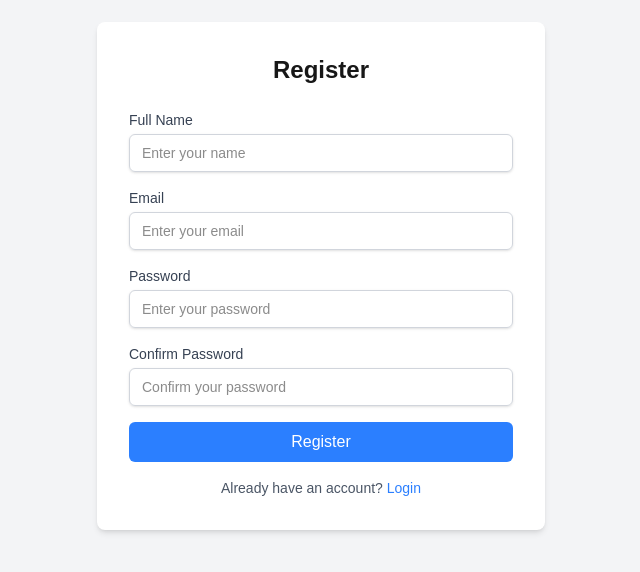
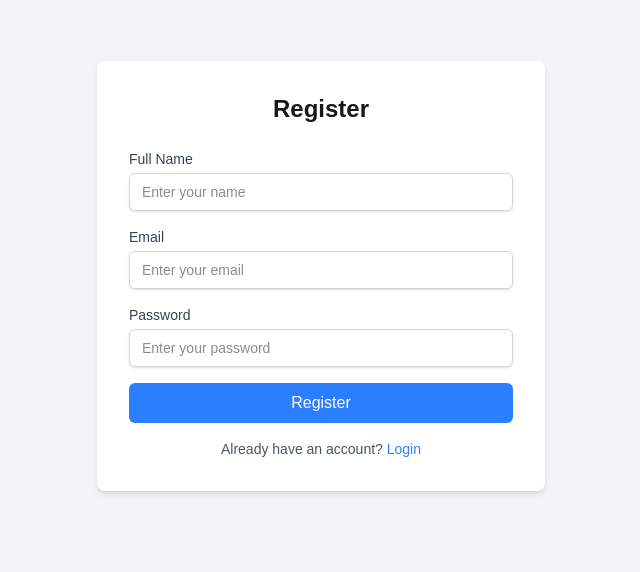
Before and after one commit to Maryam-Ashfaq10/Next.js-PM-tool, a Next.js app: page /register in a window 1280 px wide. Shown: the part 124-696 px from the top of the page, without its empty margins (319-959 px from the left). Built offline with nearby package versions, Linux system fonts and the light colour scheme.

Commit message:
signup flow

```diff
--- a/app/(auth)/register/page.tsx
+++ b/app/(auth)/register/page.tsx
@@ -1,4 +1,19 @@
+"use client";
+
+import { useState, FormEvent } from "react";
+import { useRouter } from "next/navigation";
+
 export default function RegisterPage() {
+
+  const [name, setName] = useState<string>("");
+  const [email, setEmail] = useState<string>("");
+  const [password, setPassword] = useState<string>("");
+  const [error, setError] = useState<string | null>(null);
+
+  const handleSubmit = () => {
+
+  }
+
   return (
     <div className="flex items-center justify-center min-h-screen bg-gray-100">
       <div className="w-full max-w-md bg-white rounded-lg shadow-md p-8">
@@ -19,6 +34,9 @@ export default function RegisterPage() {
               type="text"
               id="name"
               placeholder="Enter your name"
+              value={name}
+              onChange={(e) => setName(e.target.value)}
+              required
               className="mt-1 block w-full px-3 py-2 border border-gray-300 rounded-md shadow-sm focus:ring-blue-500 focus:border-blue-500 sm:text-sm"
             />
           </div>
@@ -34,6 +52,9 @@ export default function RegisterPage() {
             <input
               type="email"
               id="email"
+              value={email}
+              onChange={(e) => setEmail(e.target.value)}
+              required
               placeholder="Enter your email"
               className="mt-1 block w-full px-3 py-2 border border-gray-300 rounded-md shadow-sm focus:ring-blue-500 focus:border-blue-500 sm:text-sm"
             />
@@ -50,26 +71,14 @@ export default function RegisterPage() {
             <input
               type="password"
               id="password"
+              value={password}
+              onChange={(e) => setPassword(e.target.value)}
+              required
               placeholder="Enter your password"
               className="mt-1 block w-full px-3 py-2 border border-gray-300 rounded-md shadow-sm focus:ring-blue-500 focus:border-blue-500 sm:text-sm"
             />
           </div>
 
-          {/* Confirm Password */}
-          <div>
-            <label
-              htmlFor="confirmPassword"
-              className="block text-sm font-medium text-gray-700"
-            >
-              Confirm Password
-            </label>
-            <input
-              type="password"
-              id="confirmPassword"
-              placeholder="Confirm your password"
-              className="mt-1 block w-full px-3 py-2 border border-gray-300 rounded-md shadow-sm focus:ring-blue-500 focus:border-blue-500 sm:text-sm"
-            />
-          </div>
 
           {/* Submit Button */}
           <button
@@ -78,6 +87,9 @@ export default function RegisterPage() {
           >
             Register
           </button>
+
+          {error && <p style={{ color: "red" }}>{error}</p>}
+
         </form>
 
         {/* Footer */}
--- /dev/null
+++ b/app/api/auth/signup/route.ts
@@ -0,0 +1,40 @@
+import { NextResponse } from "next/server";
+import bcrypt from "bcryptjs";
+import clientPromise from "@/lib/mongodb";
+
+interface SignupRequest {
+  name: string;
+  email: string;
+  password: string;
+}
+
+export async function POST(req: Request) {
+  try {
+    const { name, email, password }: SignupRequest = await req.json();
+
+    if (!name || !email || !password) {
+      return NextResponse.json({ message: "All fields are required" }, { status: 400 });
+    }
+
+    const client = await clientPromise;
+    const db = client.db("pm");
+
+    const existingUser = await db.collection("users").findOne({ email });
+    if (existingUser) {
+      return NextResponse.json({ message: "User already exists" }, { status: 400 });
+    }
+
+    const hashedPassword = await bcrypt.hash(password, 10);
+    await db.collection("users").insertOne({
+      name,
+      email,
+      password: hashedPassword,
+      createdAt: new Date(),
+    });
+
+    return NextResponse.json({ message: "User created" }, { status: 201 });
+  } catch (error) {
+    console.error("Signup error:", error);
+    return NextResponse.json({ message: "Internal server error" }, { status: 500 });
+  }
+}
--- a/package.json
+++ b/package.json
@@ -9,6 +9,8 @@
     "lint": "eslint"
   },
   "dependencies": {
+    "bcryptjs": "^3.0.2",
+    "jsonwebtoken": "^9.0.2",
     "mongodb": "^6.20.0",
     "next": "15.5.2",
     "react": "19.1.0",
```
Also changed, not shown: app/api/auth/login/route.ts (added), 1 other file (tests, documents, lock files or other folders).
